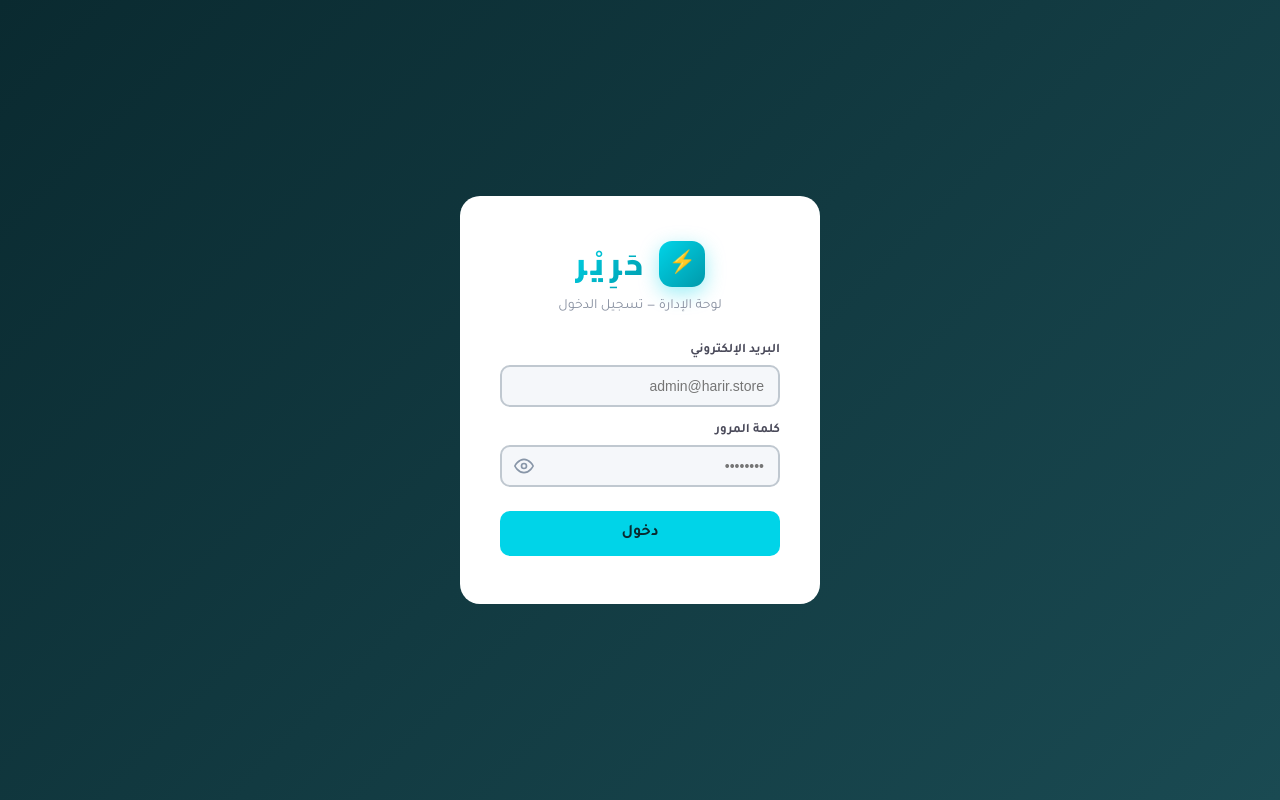
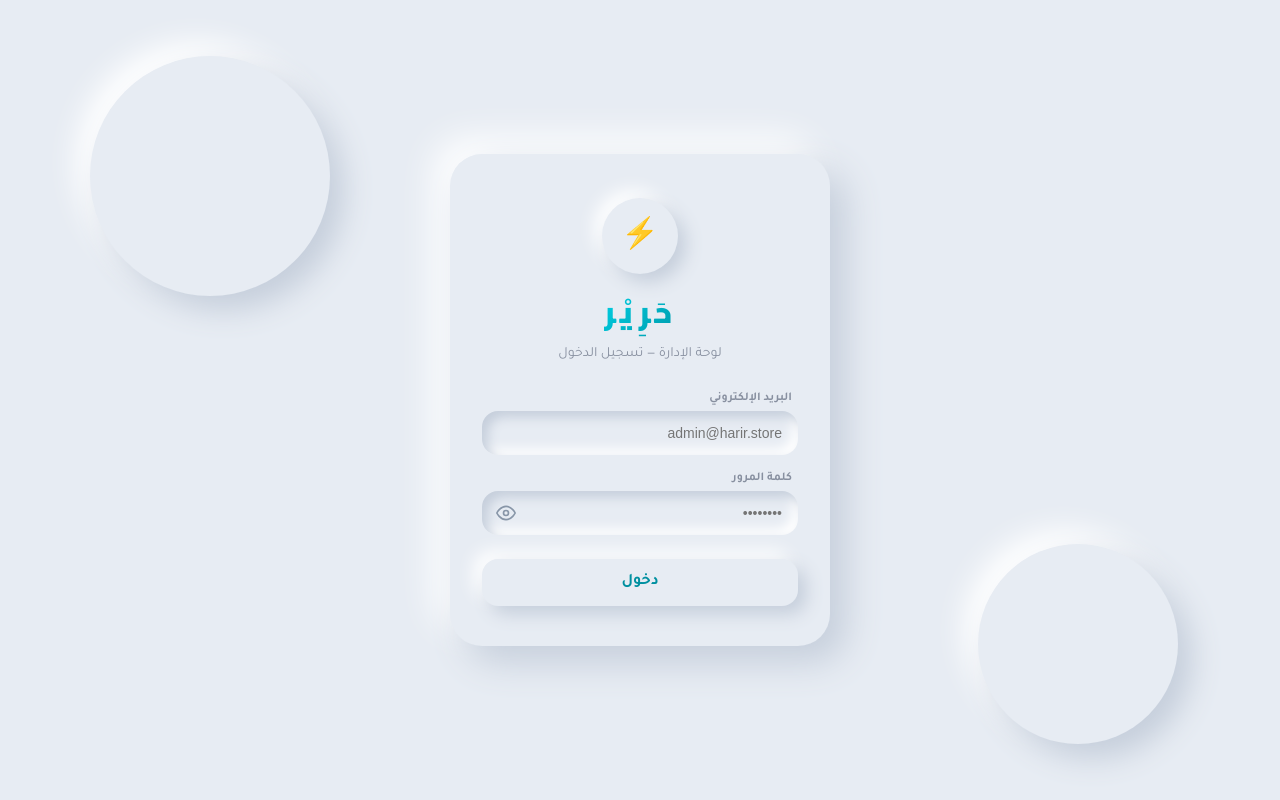
Before and after one commit to abdelrahmanatef-sudo/Harer-store, a plain HTML site: page admin.html in a window 1280 px wide. Drawn offline with nearby package versions, Linux system fonts and the light colour scheme.

Commit message:
Soft neumorphic admin login and checkout
Co-Authored-By: Claude Sonnet 5.5 <noreply@anthropic.com>
Claude-Session: https://claude.ai/code/session_012zCrbJz1NSZzUhQ7dpu6nd

```diff
--- a/admin.html
+++ b/admin.html
@@ -331,6 +331,21 @@ tr:hover td{background:var(--bg)}
   .action-row{flex-direction:column;gap:4px}
   .action-btn{font-size:12px;padding:5px 10px;width:100%}
 }
+
+/* soft (neumorphic) login */
+.login-wrap{--nm-bg:#E7ECF3;--nm-hi:#fff;--nm-lo:#C5CEDB;background:var(--nm-bg);position:relative;overflow:hidden;padding:20px}
+.login-wrap::before,.login-wrap::after{content:"";position:absolute;border-radius:50%;background:var(--nm-bg);box-shadow:14px 14px 30px var(--nm-lo),-14px -14px 30px var(--nm-hi);pointer-events:none}
+.login-wrap::before{width:240px;height:240px;top:7%;left:7%}
+.login-wrap::after{width:200px;height:200px;bottom:7%;right:8%}
+.login-box{position:relative;z-index:1;background:var(--nm-bg);border-radius:32px;padding:44px 32px 32px;width:min(380px,100%);box-shadow:16px 16px 36px var(--nm-lo),-16px -16px 36px var(--nm-hi)}
+.login-box>div:first-child{flex-direction:column;gap:10px!important}
+.login-box>div:first-child>div:first-child{width:76px!important;height:76px!important;border-radius:50%!important;background:var(--nm-bg)!important;box-shadow:8px 8px 18px var(--nm-lo),-8px -8px 18px var(--nm-hi)!important;font-size:30px!important}
+.login-box .form-group label{font-size:12px;color:var(--fg3);padding:0 6px}
+.login-box .form-group input{background:var(--nm-bg);border:0;border-radius:16px;padding:14px 16px;box-shadow:inset 6px 6px 12px var(--nm-lo),inset -6px -6px 12px var(--nm-hi)}
+.login-box .form-group input:focus{box-shadow:inset 6px 6px 12px var(--nm-lo),inset -6px -6px 12px var(--nm-hi),0 0 0 2px var(--cyan)}
+.login-btn{background:var(--nm-bg);color:#0090a0;border-radius:16px;padding:14px;box-shadow:8px 8px 18px var(--nm-lo),-8px -8px 18px var(--nm-hi)}
+.login-btn:hover{background:var(--nm-bg);box-shadow:5px 5px 12px var(--nm-lo),-5px -5px 12px var(--nm-hi)}
+.login-btn:active{box-shadow:inset 5px 5px 10px var(--nm-lo),inset -5px -5px 10px var(--nm-hi)}
 </style>
 </head>
 <body>
```
Also changed, not shown: index.html (+9 -0 lines).
